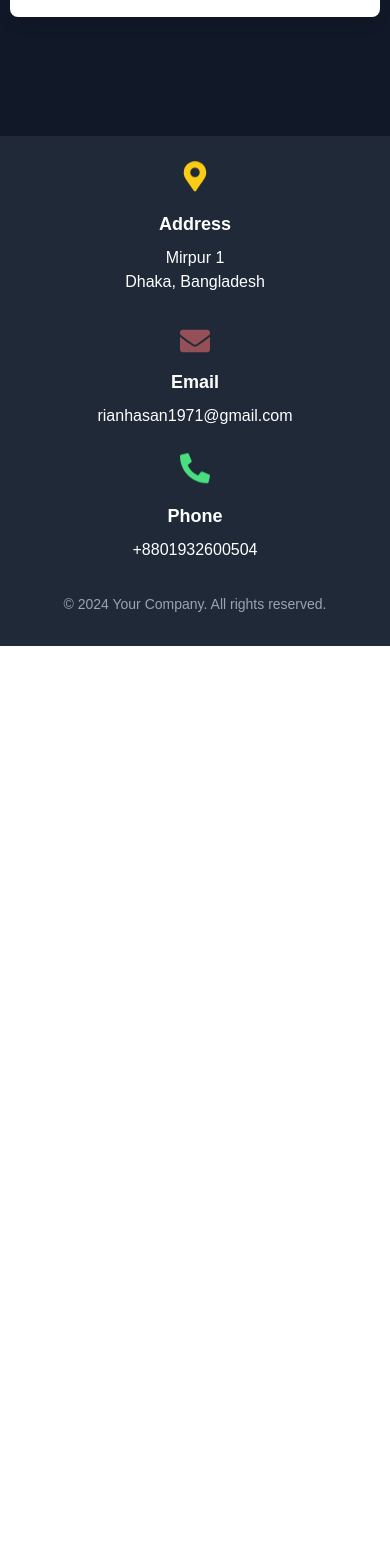
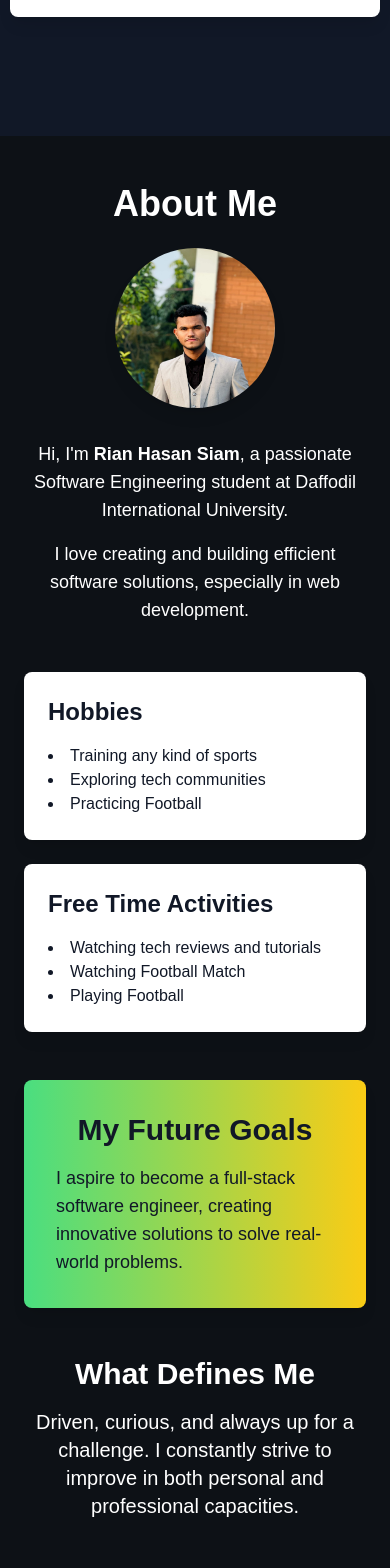
Before and after one commit to rianhasansiam/rianhasansiam-portfolio, a React (Vite) app: page / in a window 390 px wide. Shown: the part 6800-8368 px from the top of the page. Before the commit the page ends 7446 px from the top, so only its background shows below. Built offline with nearby package versions, Linux system fonts and the light colour scheme; a web font is replaced by a local one.

Commit message:
added about me section

```diff
--- a/src/App.jsx
+++ b/src/App.jsx
@@ -8,6 +8,7 @@ import Contact from './Components/Contact'
 import { ToastContainer } from 'react-toastify'
 import 'react-toastify/dist/ReactToastify.css';
 import Footer from './Components/Footer'
+import About from './Components/About'
 
 
 
@@ -23,7 +24,9 @@ function App() {
     <Skills/>
     <Education/>
     <Projects/>
+
     <Contact/>
+    <About/>
     <Footer/>
     <ToastContainer />
 
--- /dev/null
+++ b/src/Components/About.jsx
@@ -0,0 +1,78 @@
+import React, { useEffect } from 'react';
+import AOS from 'aos';
+import 'aos/dist/aos.css';
+import dp from '../assets/rianface.jpg'
+
+const About = () => {
+
+    useEffect(() => {
+        AOS.init({
+          duration: 1200, // Animation duration
+          easing: 'ease-in-out',
+          once: false, // Repeat animation when scrolling up/down
+        });
+      }, []);
+
+
+
+  return (
+    <div id="about" className="py-12 px-6 sm:px-8 lg:px-24  text-white">
+      <h1 className="text-4xl font-bold mb-6 text-center" data-aos="fade-up">About Me</h1>
+
+      <div className="flex flex-col md:flex-row justify-between items-center gap-8 mb-12" data-aos="zoom-in">
+        <img
+          src={dp}
+          alt="Your Name"
+          className="w-40 h-40 md:w-60 md:h-60 rounded-full shadow-lg"
+        />
+        <div className="max-w-lg text-center md:text-left">
+          <p className="text-lg font-light mb-4">
+            Hi, I'm <span className="font-bold">Rian Hasan Siam</span>, a passionate Software Engineering student at Daffodil International University.
+          </p>
+          <p className="text-lg font-light">I love creating and building efficient software solutions, especially in web development.</p>
+        </div>
+      </div>
+
+      {/* Hobbies Section */}
+      <div className="grid grid-cols-1 sm:grid-cols-2 gap-6 mb-12">
+        <div className="bg-white text-gray-900 p-6 rounded-lg shadow-lg" data-aos="flip-left">
+          <h2 className="text-2xl font-bold mb-4">Hobbies</h2>
+          <ul className="list-disc list-inside">
+            <li>Training any kind of sports</li>
+            <li>Exploring tech communities</li>
+            <li>Practicing Football</li>
+          </ul>
+        </div>
+
+        <div className="bg-white text-gray-900 p-6 rounded-lg shadow-lg" data-aos="flip-right">
+          <h2 className="text-2xl font-bold mb-4">Free Time Activities</h2>
+          <ul className="list-disc list-inside">
+            <li>Watching tech reviews and tutorials</li>
+            <li>Watching Football Match</li>
+            <li>Playing Football</li>
+          </ul>
+        </div>
+      </div>
+
+      {/* Future Goals Section */}
+      <div className="bg-gradient-to-r from-green-400 to-yellow-400 p-8 rounded-lg text-gray-900 shadow-lg" data-aos="fade-up">
+        <h2 className="text-3xl font-bold mb-4 text-center">My Future Goals</h2>
+        <p className="text-lg">
+          I aspire to become a full-stack software engineer, creating innovative solutions to solve real-world problems.
+        </p>
+      </div>
+
+      {/* Personality Section */}
+      <div className="text-center mt-12" data-aos="zoom-in">
+        <h2 className="text-3xl font-bold mb-4">What Defines Me</h2>
+        <p className="text-xl">
+          Driven, curious, and always up for a challenge. I constantly strive to improve in both personal and professional capacities.
+        </p>
+      </div>
+    </div>
+  )
+}
+
+About.propTypes = {}
+
+export default About
--- a/src/Components/Navbar.jsx
+++ b/src/Components/Navbar.jsx
@@ -32,6 +32,7 @@ const Navbar = () => {
         <li><a href="#education">Education</a></li>
         <li><a href="#projects">Projects</a></li>
         <li><a href="#contact">Contact</a></li>
+        <li><a href="#about">About</a></li>
       </ul>
     </div>
     {/* <p className="btn btn-ghost lg:block hidden  text-xl"><img className="w-[50px] h-[50px] rounded-full" src="/public/Rian1.png" alt="" /></p> */}
@@ -43,6 +44,7 @@ const Navbar = () => {
     <li><a href="#education">Education</a></li>
     <li><a href="#projects">Projects</a></li>
     <li><a href="#contact">Contact</a></li>
+    <li><a href="#about">About</a></li>
     </ul>
   </div>
 
```
